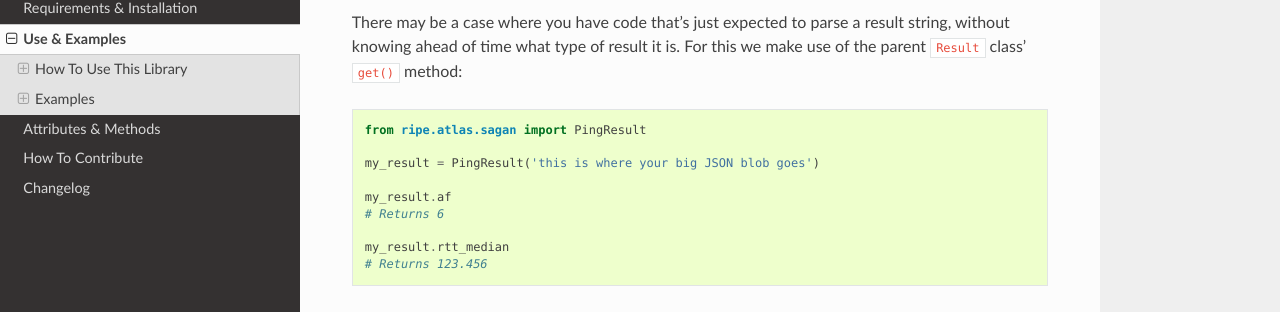
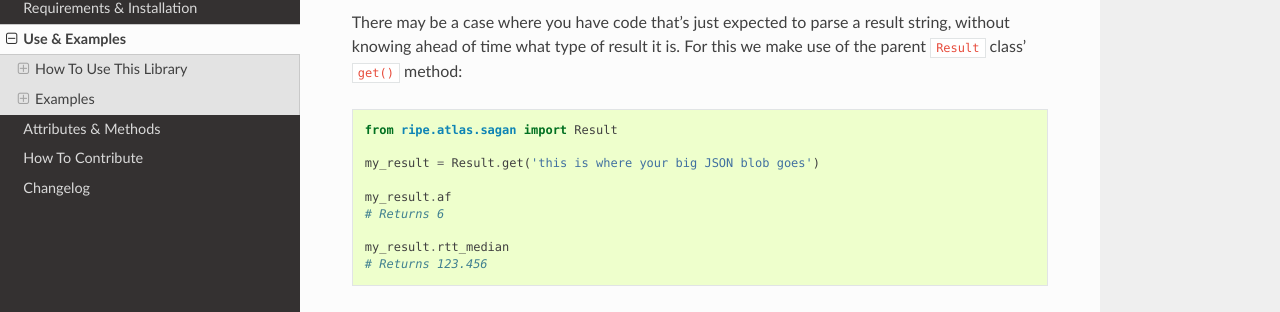
Before and after one commit to RIPE-NCC/ripe-atlas-sagan, a Sphinx documentation site: the page built from docs/use.rst, in a window 1280 px wide and 900 px high, scrolled down 1282 px. Shown: the part 137-449 px from the top of the window. Built offline with Sphinx 7.4.7 and the Read the Docs theme 2.0.0, drawn with Linux system fonts in a browser that asks for light colours.

Commit message:
Fixed Agnostic Parsing example in the docs

```diff
--- a/docs/use.rst
+++ b/docs/use.rst
@@ -83,9 +83,9 @@ There may be a case where you have code that's just expected to parse a result
 string, without knowing ahead of time what type of result it is.  For this we
 make use of the parent ``Result`` class' ``get()`` method::
 
-    from ripe.atlas.sagan import PingResult
+    from ripe.atlas.sagan import Result
 
-    my_result = PingResult('this is where your big JSON blob goes')
+    my_result = Result.get('this is where your big JSON blob goes')
 
     my_result.af
     # Returns 6
```
